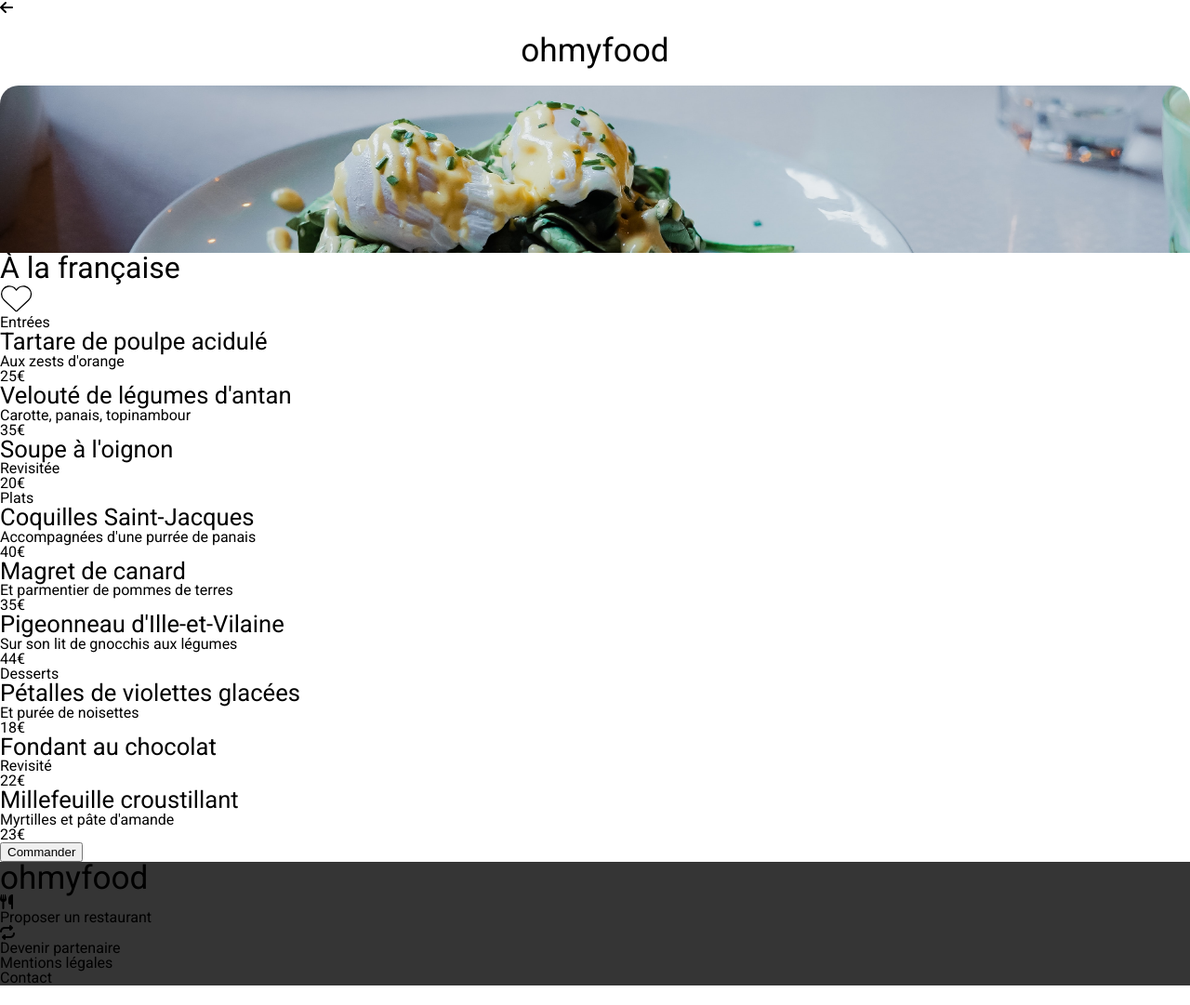
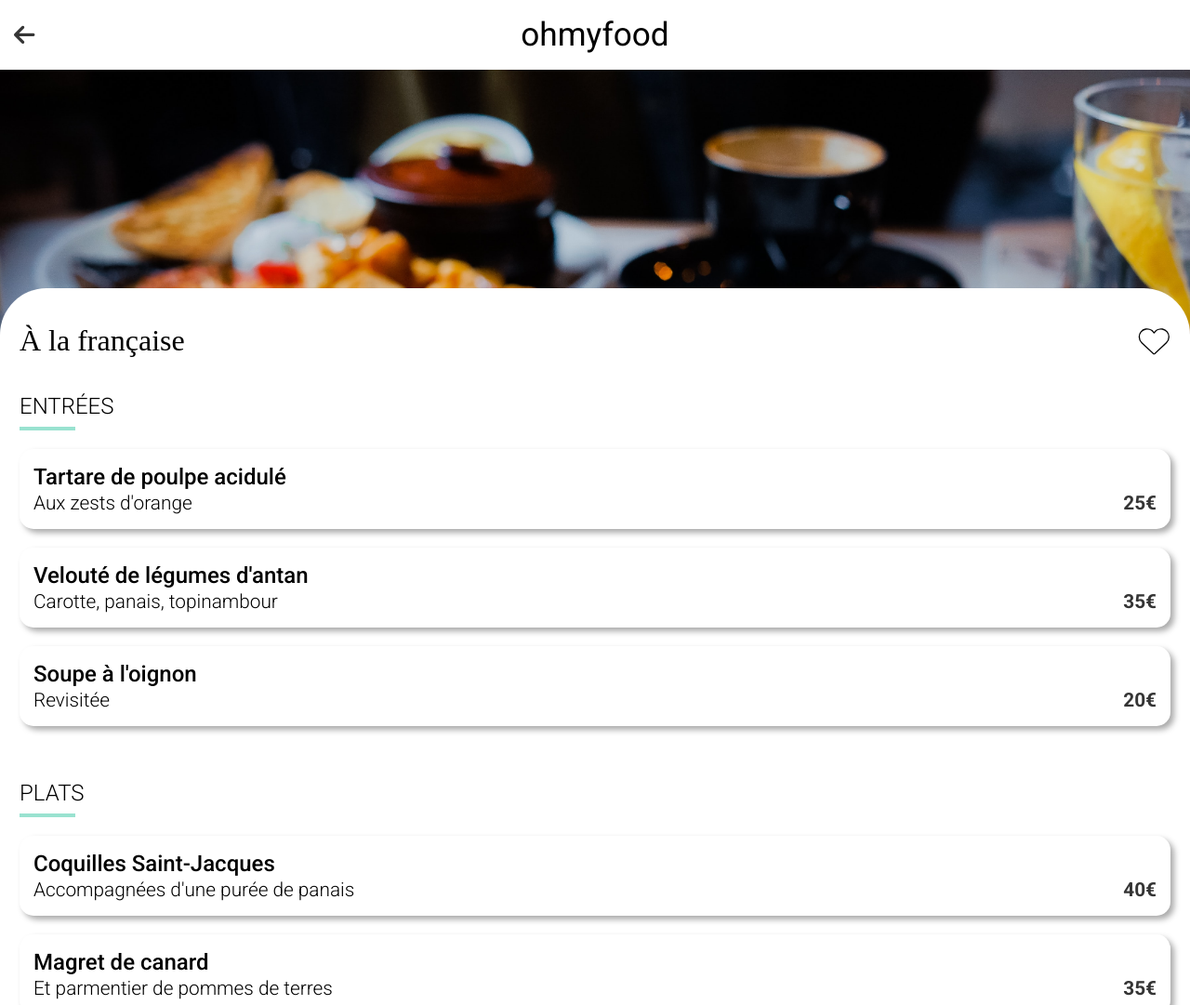
Before and after one commit to mcrestey/MargauxCrestey_3_31012022, a website: page pages/a-la-francaise.html in a window 1280 px wide. Shown: the top 1081 px of the page at 93% size. Drawn offline with Linux system fonts and the light colour scheme; files that its build step writes are made by us from their sources; files whose address does not match are found by name; a web font is replaced by a local one.

Commit message:
creation de la page restaurant à la française en css

```diff
--- a/pages/a-la-francaise.html
+++ b/pages/a-la-francaise.html
@@ -3,94 +3,126 @@
 <head>
     <meta charset="UTF-8">
     <meta name="viewport" content="width=device-width, initial-scale=1.0">
-    <title> Ohmyfood - Restaurant À la française </title>
-    <link rel="stylesheet" href="public/css/style.css" type="text/css">
-    <meta name="description" content="Découvrez la carte du restaurant À la française">
+    <title> Ohmyfood </title>
+    <link rel="stylesheet" href="../public/css/style.css" type="text/css">
+    <meta name="description" content="Découvrez la carte du Restaurant À La Française">
     <link rel="preconnect" href="https://fonts.gstatic.com">
-    <script src="https://kit.fontawesome.com/5da6fe0c36.js" crossorigin="anonymous"></script>
-    <link rel="preconnect" href="https://fonts.gstatic.com">
-    <link href="https://fonts.googleapis.com/css2?family=Roboto&display=swap" rel="stylesheet">
+    <script src="https://kit.fontawesome.com/08c4fe488d.js" crossorigin="anonymous"></script>
+    <link rel="preconnect" href="https://fonts.googleapis.com">
+    <link rel="preconnect" href="https://fonts.gstatic.com" crossorigin>
+    <link href="https://fonts.googleapis.com/css2?family=Roboto:ital,wght@0,100;0,300;0,400;0,500;0,700;0,900;1,100;1,300;1,400;1,500;1,700;1,900&display=swap" rel="stylesheet">
     <link href="https://fonts.googleapis.com/css2?family=Shrikhand&display=swap" rel="stylesheet">
 </head>
 
 <body>
+
     <header>
         <i class="fas fa-arrow-left"></i>
-        <h1>ohmyfood</h1>
+        <h1><a href="index.html">ohmyfood</a></h1>
+        <span class="blank"></span>
     </header>
 
     <section class="main_img">
-        <img class="restaurant_img" src="public/images/toa-heftiba-DQKerTsQwi0-unsplash.jpg" alt="Photo du restaurant À la française">
+        <img class="restaurant_img" src="../public/images/toa-heftiba-DQKerTsQwi0-unsplash.jpg" alt="Photo du restaurant À la française">
     </section>
 
     <section class="restaurant_menu">
+        <div class="restaurant_menu_intro">
             <h2>À la française</h2>
             <i class="far fa-heart"></i>
+        </div>
 
         <div class="starters">
             <h3>Entrées</h3>
             <div class=underscore__blue></div>
+            <div class="restaurant_menu_cards">
                 <div class="restaurant_menu_card">
+                    <div class="menu_card_text">
                         <h4>Tartare de poulpe acidulé</h4>
                         <p>Aux zests d'orange</p>
-                <span>25€</span>
+                    </div>
+                    <div class="price">25€</div>
                 </div>
                 <div class="restaurant_menu_card">
+                    <div class="menu_card_text">
                         <h4>Velouté de légumes d'antan</h4>
                         <p>Carotte, panais, topinambour</p>
-                <span>35€</span>
+                    </div>
+                    <div class="price">35€</div>
                 </div>
                 <div class="restaurant_menu_card">
+                    <div class="menu_card_text">
                         <h4>Soupe à l'oignon</h4>
                         <p>Revisitée</p>
-                <span>20€</span>
+                    </div>
+                    <div class="price">20€</div>
+                </div>
             </div>
         </div>
 
         <div class="main_dishes">
             <h3>Plats</h3>
             <div class=underscore__blue></div>
+            <div class="restaurant_menu_cards">
                 <div class="restaurant_menu_card">
+                    <div class="menu_card_text">
                         <h4>Coquilles Saint-Jacques</h4>
-                <p>Accompagnées d'une purrée de panais</p>
-                <span>40€</span>
+                        <p>Accompagnées d'une purée de panais</p>
+                    </div>
+                    <div class="price">40€</div>
                 </div>
                 <div class="restaurant_menu_card">
+                    <div class="menu_card_text">
                         <h4>Magret de canard</h4>
                         <p>Et parmentier de pommes de terres</p>
-                <span>35€</span>
+                    </div>
+                    <div class="price">35€</div>
                 </div>
                 <div class="restaurant_menu_card">
+                    <div class="menu_card_text">
                         <h4>Pigeonneau d'Ille-et-Vilaine</h4>
                         <p>Sur son lit de gnocchis aux légumes</p>
-                <span>44€</span>
+                    </div>
+                    <div class="price">44€</div>
+                </div>
             </div>
         </div>
 
         <div class="desserts">
             <h3>Desserts</h3>
             <div class=underscore__blue></div>
+            <div class="restaurant_menu_cards">
                 <div class="restaurant_menu_card">
+                    <div class="menu_card_text">
                         <h4>Pétalles de violettes glacées</h4>
                         <p>Et purée de noisettes</p>
-                <span>18€</span>
+                    </div>
+                    <div class="price">18€</div>
                 </div>
                 <div class="restaurant_menu_card">
+                    <div class="menu_card_text">
                         <h4>Fondant au chocolat</h4>
                         <p>Revisité</p>
-                <span>22€</span>
+                    </div>
+                    <div class="price">22€</div>
                 </div>
                 <div class="restaurant_menu_card">
+                    <div class="menu_card_text">
                         <h4>Millefeuille croustillant</h4>
                         <p>Myrtilles et pâte d'amande</p>
-                <span>23€</span>
+                    </div>
+                    <div class="price">23€</div>
                 </div>
             </div>
+        </div>
+        <div class="order_button">
             <button class="order">Commander</button>
+        </div>
     </section>
 
     <footer>
-        <p class="logo">ohmyfood</p>
+        <div class="footer_section">
+            <p class="footer_logo">ohmyfood</p>
             <ul>
                 <li>
                     <a href="#">
@@ -100,12 +132,14 @@
                 </li>
                 <li>
                     <a href="#">
-                    <i class="fas fa-repeat"></i>
+                        <i class="fa-solid fa-handshake"></i>
                         <p>Devenir partenaire</p>
                     </a>
                 </li>
                 <li><a href="#">Mentions légales</a></li>
                 <li><a href="mailto: contact@ohmyfood.com" target="_blank">Contact</a></li>
             </ul>
+        </div>
     </footer>
+
 </body>
--- a/sass/Base/_typography.scss
+++ b/sass/Base/_typography.scss
@@ -11,8 +11,21 @@
     font-size:2rem;
 }
 
+.restaurant_menu h2{
+    font-family:shrikhand;
+}
+
+
+h3{
+    font-family: roboto, sans-serif;
+    font-weight: 300;
+    font-size: 1.5rem;
+    text-transform: uppercase;
+}
+
+
 h4{
-    font-size: 1.6rem;
+    font-size: 1.5rem;
     font-weight: 500;
 }
 
@@ -20,9 +33,22 @@
     font-family: "FontAwesome";
 }
 
+
+p{
+    font-size: 1.3rem;
+    font-weight: 300;
+}
+
+
 .footer_logo{
     font-family: shrikhand, roboto, sans-serif;
     font-size:1.3rem;
     color: white;
     margin-bottom: 20px;
 }
+
+.price{
+    font-size: 1.3rem;
+    font-weight: 600;
+    color:$dark-color;
+}
--- a/sass/Components/_explore_restaurant_btn.scss
+++ b/sass/Components/_buttons.scss
@@ -5,3 +5,11 @@
         box-shadow:4px 4px 6px #000000;
     }
 }
+
+.order{
+    @include order_btn;
+    &:hover {
+        background-color:lighten(#9356dc, 10%);
+        box-shadow:4px 4px 6px #000000;
+    }
+}
--- a/sass/Layout/_header.scss
+++ b/sass/Layout/_header.scss
@@ -2,3 +2,21 @@
     text-align: center;
     margin:20px;
 }
+
+/*header des autres pages*/
+
+header{
+    display:flex;
+    align-items:center;
+    justify-content: center;
+    margin: 0px 15px;
+}
+
+header i, .blank{
+    flex:1;
+}
+
+.fa-arrow-left{
+    font-size:1.6rem;
+    color:$dark-color;
+}
--- a/sass/Layout/_menu.scss
+++ b/sass/Layout/_menu.scss
@@ -0,0 +1,73 @@
+.main_img{
+    width: 100%;
+    height: 300px;
+    overflow: hidden;
+}
+
+.restaurant_img{
+    width: 110%;
+    object-position: -35px 0px;
+}
+
+
+
+.restaurant_menu{
+    position:relative;
+    top:-65px;
+    max-width: 100%;
+    background-color: white;
+    border-radius: 50px;
+    padding:0px 21px;
+}
+
+.restaurant_menu_intro{
+    padding:40px 0px;
+    display: flex;
+    justify-content: space-between;
+}
+
+.underscore__blue{
+    margin-top:10px;
+    margin-bottom:20px;
+    background-color: $color-tertiary;
+    height: 4px;
+    width: 60px;
+}
+
+.restaurant_menu_cards{
+    display: flex;
+    flex-direction: column;
+    justify-content: space-between;
+    margin-bottom: 40px;
+}
+
+.restaurant_menu_card{
+    border-radius: 15px;
+    box-shadow: 4px 4px 6px #aaaaaa;
+    display: flex;
+    justify-content: space-between;
+    padding:18px 15px;
+    min-height: 50px;
+    margin-bottom: 20px;
+}
+
+.menu_card_text{
+    display: flex;
+    flex-direction: column;
+    justify-content: space-between;
+}
+
+.menu_card_text h4{
+    margin-bottom: 5px;
+}
+
+.price{
+    display:flex;
+    align-items: flex-end;
+}
+
+.order_button{
+    display: flex;
+    width: 100%;
+    justify-content: center;
+}
--- a/sass/Layout/_restaurants.scss
+++ b/sass/Layout/_restaurants.scss
@@ -23,7 +23,7 @@
 }
 
 
-.restaurant_img{
+.restaurant_img_index{
     display: flex;
     object-fit: cover;
     border-radius: 20px 20px 0px 0px;
--- a/sass/Utils/_mixins.scss
+++ b/sass/Utils/_mixins.scss
@@ -47,3 +47,16 @@
     right:10px;
     z-index: 5;
 }
+
+@mixin order_btn{
+    width: 70%;
+    background-image: $linear-gradient;
+    border: 0px solid transparent;
+    border-radius: 40px;
+    padding: 20px 5px;
+    color: #ffffff;
+    font-size:1.4rem;
+    font-weight: 900;
+    box-shadow: 4px 4px 6px #aaaaaa;
+
+}
--- a/sass/main.scss
+++ b/sass/main.scss
@@ -1,4 +1,4 @@
 @import "./Utils/variables","./Utils/mixins","./Utils/functions","./Utils/placeholders.scss";
 @import "./Base/reset","./Base/typography";
-@import "./Components/explore_restaurant_btn","./Components/new_btn";
+@import "./Components/buttons","./Components/new_btn";
 @import "./Layout/header", "./Layout/footer", "./Layout/about", "./Layout/functioning","./Layout/menu", "./Layout/restaurants","./Layout/location";
```
Also changed, not shown: index.html (+4 -4 lines), public/css/style.css, 1 other file. Lines whose indentation alone changed are shown as unchanged.
